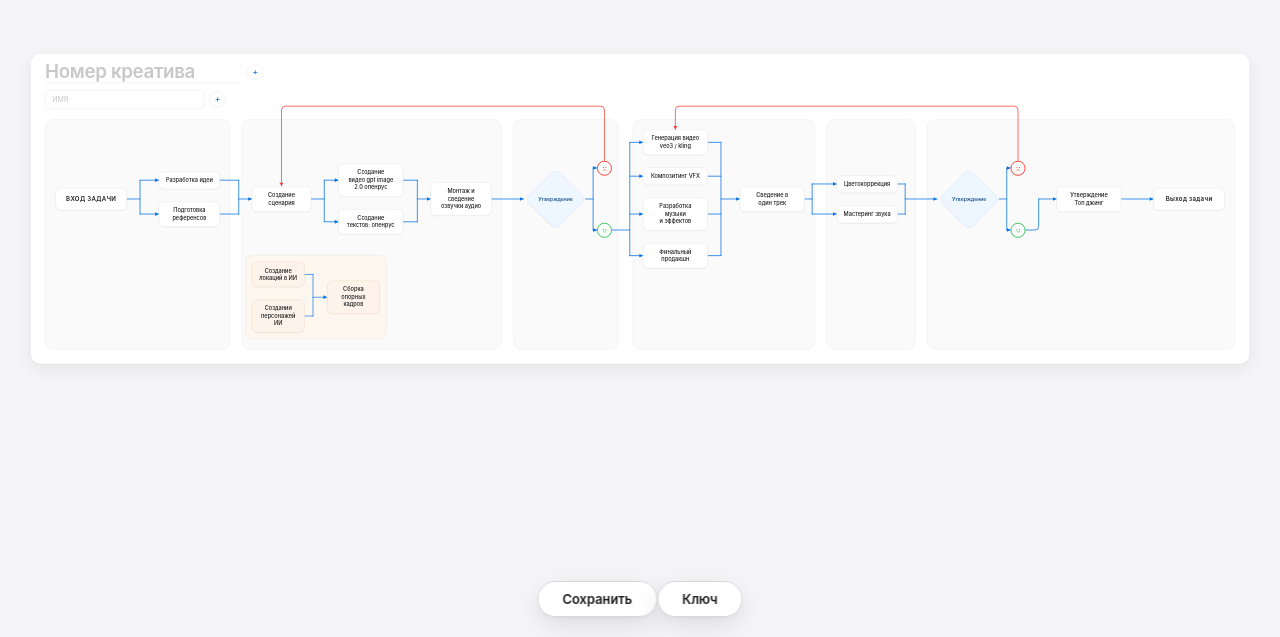
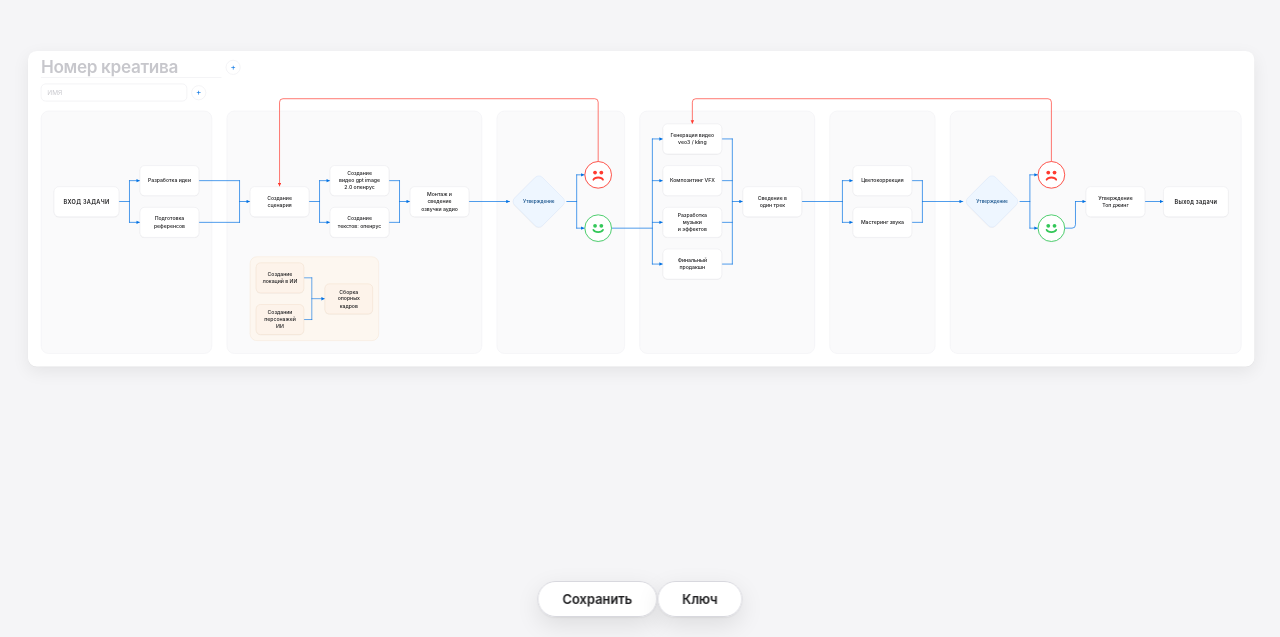
Before and after one commit to sg19803/Games_Pipeline, a plain HTML site: page index.html in a window 1280 px wide. Shown: the part 163-800 px from the top of the page. Drawn offline with Linux system fonts and the light colour scheme.

Commit message:
Схема выровнена по одной сетке: карточки одного размера, стрелки по центру, рамки ровные, смайлики в два раза крупнее

```diff
--- a/index.html
+++ b/index.html
@@ -105,8 +105,8 @@ body{
   box-shadow:0 2px 5px rgba(0,0,0,.07), 0 10px 24px rgba(0,80,160,.14), 0 0 0 3px rgba(0,113,227,.14);
 }
 /* смайлики вместо − и + */
-.node.smiley{width:32px; height:32px; padding:0; border-radius:50%; border-width:2px; background:#fff}
-.node.smiley svg{width:19px; height:19px; display:block}
+.node.smiley{width:64px; height:64px; padding:0; border-radius:50%; border-width:2.5px; background:#fff}
+.node.smiley svg{width:46px; height:46px; display:block}
 .node.smiley.bad{border-color:var(--red); color:var(--red)}
 .node.smiley.good{border-color:var(--green); color:var(--green)}
 .node.smiley:hover{transform:translateY(-1px)}
@@ -189,17 +189,22 @@ body{
   var zoomerEl = document.getElementById('zoomer');
   var scroller = document.getElementById('scroller');
 
-  /* сетка: все зазоры одинаковые */
-  var GAPX = 68;      // между блоками по горизонтали
+  /* сетка: один шаг у всех — карточки одной ширины и высоты,
+     шины строго посередине между столбцами, стрелки только горизонтальные */
+  var W    = 138;     // ширина обычной карточки
+  var KW   = 152;     // ширина «ВХОД ЗАДАЧИ» / «Выход задачи»
+  var BUS  = 24;      // от края карточки до вертикальной шины
+  var PAD  = 30;      // поле внутри рамки блока
+  var FGAP = 34;      // между рамками блоков
+  var HGAP = 42;      // между карточками внутри блока (прямая стрелка)
   var GAPY = 26;      // между карточками в столбце
-  var SUBX = 48;      // между под-колонками внутри блока
-  var SUBX2 = 58;     // то же в блоке 2 — чтобы под ним встала персиковая панель
-  var DGAP = 118;     // после ромба — место под смайлики
-  var PAD  = 22;      // поле внутри рамки блока
-  var STUB = 28;      // длина «носика» перед разветвлением
+  var SM   = 64;      // диаметр смайлика
+  var SM_DY = 62;     // смайлик: насколько выше/ниже оси потока
+  var SM_GAP = 18;    // от точки развилки до края кружка
   var PGAP = 26;      // между персиковыми карточками
   var PPAD = 14;      // поле внутри персиковой панели
   var PGAPY = 44;     // от основного ряда до персиковой панели
+  var PGAPX = 48;     // зазор под вертикальную перемычку в персиковой панели
 
   var R = {};
   var framesOut = [];   /* границы блоков — нужны для сохранения текстов по порядку */
@@ -229,36 +234,37 @@ body{
   function mkSmiley(id, kind) {
     var d = document.createElement('div');
     d.className = 'node smiley ' + kind;
+    /* глаза и рот крупные: сам кружок 64px, лицо занимает почти всё поле */
     d.innerHTML = '<svg viewBox="0 0 24 24" aria-hidden="true">' +
-      '<circle cx="8.6" cy="9.7" r="1.5" fill="currentColor"/>' +
-      '<circle cx="15.4" cy="9.7" r="1.5" fill="currentColor"/>' +
+      '<circle cx="8.2" cy="9.2" r="2.3" fill="currentColor"/>' +
+      '<circle cx="15.8" cy="9.2" r="2.3" fill="currentColor"/>' +
       '<path d="' + (kind === 'bad'
-        ? 'M7.8 17.4c1.3-2.4 7.1-2.4 8.4 0'
-        : 'M7.8 14.6c1.3 2.4 7.1 2.4 8.4 0') +
-      '" fill="none" stroke="currentColor" stroke-width="1.8" stroke-linecap="round"/></svg>';
+        ? 'M6.2 17.9c1.8-3.6 9.8-3.6 11.6 0'
+        : 'M6.2 14.1c1.8 3.6 9.8 3.6 11.6 0') +
+      '" fill="none" stroke="currentColor" stroke-width="2.2" stroke-linecap="round"/></svg>';
     nodesEl.appendChild(d);
     R[id] = { el: d, x: 0, y: 0, w: 0, h: 0 };
   }
 
   /* ---------- 1. содержимое ---------- */
-  mk('in',   'ВХОД ЗАДАЧИ', 152, 'key');
-  mk('b1',   'Разработка идеи', 130);
-  mk('b2',   'Подготовка референсов', 130);
-  mk('scen', 'Создание сценария', 126);
-  mk('v20',  'Создание видео gpt image 2.0 опенрус', 138);
-  mk('txt',  'Создание текстов: опенрус', 138);
-  mk('mont', 'Монтаж и сведение озвучки аудио', 130);
+  mk('in',   'ВХОД ЗАДАЧИ', KW, 'key');
+  mk('b1',   'Разработка идеи', W);
+  mk('b2',   'Подготовка референсов', W);
+  mk('scen', 'Создание сценария', W);
+  mk('v20',  'Создание видео gpt image 2.0 опенрус', W);
+  mk('txt',  'Создание текстов: опенрус', W);
+  mk('mont', 'Монтаж и сведение озвучки аудио', W);
   mk('d1',   'Утверждение', 0, 'diamondWrap');
-  mk('vid',  'Генерация видео veo3 / kling', 138);
-  mk('comp', 'Композитинг VFX', 138);
-  mk('mus',  'Разработка музыки и эффектов', 138);
-  mk('fin',  'Финальный продакшн', 138);
-  mk('sved', 'Сведение в один трек', 138);
-  mk('color','Цветокоррекция', 130);
-  mk('master','Мастеринг звука', 130);
+  mk('vid',  'Генерация видео veo3 / kling', W);
+  mk('comp', 'Композитинг VFX', W);
+  mk('mus',  'Разработка музыки и эффектов', W);
+  mk('fin',  'Финальный продакшн', W);
+  mk('sved', 'Сведение в один трек', W);
+  mk('color','Цветокоррекция', W);
+  mk('master','Мастеринг звука', W);
   mk('d2',   'Утверждение', 0, 'diamondWrap');
-  mk('topj', 'Утверждение Топ джинг', 138);
-  mk('out',  'Выход задачи', 152, 'key');
+  mk('topj', 'Утверждение Топ джинг', W);
+  mk('out',  'Выход задачи', KW, 'key');
   mk('p1', 'Создание локаций в ИИ', 112, 'peach');
   mk('p2', 'Создании персонажей ИИ', 112, 'peach');
   mk('p3', 'Сборка опорных кадров', 112, 'peach');
@@ -273,7 +279,30 @@ body{
   wiresEl.innerHTML = '';
 
   /* замер: ширина задана, высоту даёт сам текст — отсюда «резина» */
+  for (var k0 in R) { R[k0].el.style.height = ''; }
   for (var k in R) { R[k].w = R[k].el.offsetWidth; R[k].h = R[k].el.offsetHeight; }
+
+  /* одна высота у всех обычных карточек: «Композитинг VFX» и «Финальный продакшн»
+     перестают быть разной высоты, столбцы выходят симметричными,
+     а стрелки входят и выходят строго по середине карточки */
+  var FIXED = { d1: 1, d2: 1, bad1: 1, bad2: 1, good1: 1, good2: 1, p1: 1, p2: 1, p3: 1 };
+  var commonH = 0;
+  var kh;
+  for (kh in R) { if (!FIXED[kh]) commonH = Math.max(commonH, R[kh].h); }
+  for (kh in R) {
+    if (FIXED[kh]) continue;
+    R[kh].el.style.height = commonH + 'px';
+    R[kh].h = R[kh].el.offsetHeight;
+  }
+  /* персиковая панель выравнивается внутри себя: три карточки одной высоты */
+  var PEACH = { p1: 1, p2: 1, p3: 1 };
+  var peachH = 0;
+  for (kh in PEACH) peachH = Math.max(peachH, R[kh].h);
+  for (kh in PEACH) {
+    R[kh].el.style.height = peachH + 'px';
+    R[kh].h = R[kh].el.offsetHeight;
+  }
+
   /* раскладка (ось потока y = 0) */
   var axis = 0;
   var F = {};
@@ -299,38 +328,38 @@ body{
   }
 
   var c = 0;
+  var i;
 
-  /* блок 1: вход + развилка */
-  var left1 = c;
+  /* --- блок 1: вход → идея / референсы --- */
   put('in', c, axis);
-  c += R['in'].w + GAPX;
-  var w1 = widest(['b1', 'b2']);
-  stack(['b1', 'b2'], c, axis);
-  var right1 = c + w1;
-  c = right1 + GAPX;
+  var bus1 = R['in'].x + R['in'].w + BUS;      /* шина развилки после входа */
+  var bX = bus1 + BUS;
+  stack(['b1', 'b2'], bX, axis);
+  var F1 = { l: c - PAD, r: bX + widest(['b1', 'b2']) + PAD };
 
-  /* блок 2: сценарий → (видео | тексты) → монтаж */
-  var left2 = c;
-  put('scen', c, axis);
-  c += R.scen.w + SUBX2;
-  stack(['v20', 'txt'], c, axis);
-  c += widest(['v20', 'txt']) + SUBX2;
-  put('mont', c, axis);
-  var right2 = c + R.mont.w;
+  /* --- блок 2: сценарий → видео / тексты → монтаж --- */
+  var f2l = F1.r + FGAP;
+  var bus2 = f2l + PAD;                        /* шина слияния перед сценарием */
+  var scenX = bus2 + BUS;
+  put('scen', scenX, axis);
+  var bus3 = scenX + R.scen.w + BUS;           /* шина развилки сценария */
+  var vX = bus3 + BUS;
+  stack(['v20', 'txt'], vX, axis);
+  var bus4 = vX + widest(['v20', 'txt']) + BUS; /* шина слияния перед монтажом */
+  var montX = bus4 + BUS;
+  put('mont', montX, axis);
+  var F2 = { l: f2l, r: montX + R.mont.w + PAD };
   F.mainBot2 = bottomOf(['scen', 'v20', 'txt', 'mont']);
-  c = right2 + GAPX;
 
   /* персиковая панель — второй ряд внутри блока 2, как на референсе:
      две карточки друг над другом сходятся в одну «Сборка опорных кадров» */
   var panelTop = F.mainBot2 + PGAPY;
   var pCol = ['p1', 'p2'];
-  var i;
   var pColH = R.p1.h + PGAP + R.p2.h;
-  var pColX = left2;
+  var pColX = scenX + PPAD;                    /* левый край панели ровно по столбцу карточек */
   R.p1.x = pColX; R.p1.y = panelTop + PPAD;
   R.p2.x = pColX; R.p2.y = R.p1.y + R.p1.h + PGAP;
   /* правая карточка стоит ровно между двумя левыми */
-  var PGAPX = 48;   /* зазор под вертикальную перемычку — как на референсе */
   R.p3.x = pColX + widest(pCol) + PGAPX;
   R.p3.y = R.p1.y + (pColH - R.p3.h) / 2;
   var pGroupW = widest(pCol) + PGAPX + R.p3.w;
@@ -342,48 +371,51 @@ body{
     b: panelTop + PPAD * 2 + pColH
   };
 
-  /* блок 3: первое «Утверждение» */
-  put('d1', c, axis);
-  var left3 = R.d1.x, right3 = R.d1.x + R.d1.w;
-  c = right3 + DGAP;
+  /* --- блок 3: первое «Утверждение» и два смайлика --- */
+  var f3l = F2.r + FGAP;
+  put('d1', f3l + PAD, axis);
+  var br1 = R.d1.x + R.d1.w + 20;              /* точка развилки сразу после ромба */
+  var sm1x = br1 + SM_GAP + SM / 2;            /* центр красного и зелёного кружка */
+  R.bad1.x = sm1x - SM / 2;  R.bad1.y = axis - SM_DY - SM / 2;
+  R.good1.x = sm1x - SM / 2; R.good1.y = axis + SM_DY - SM / 2;
+  var F3 = { l: f3l, r: sm1x + SM / 2 + PAD };
 
-  /* блок 4: четыре ветки → сведение */
-  var left4 = c;
-  var w4 = widest(['vid', 'comp', 'mus', 'fin']);
-  stack(['vid', 'comp', 'mus', 'fin'], c, axis);
-  c += w4 + GAPX;
-  put('sved', c, axis);
-  var right4 = c + R.sved.w;
-  c = right4 + GAPX;
+  /* --- блок 4: четыре ветки → сведение --- */
+  var f4l = F3.r + FGAP;
+  var bus5 = f4l + PAD;                        /* шина четырёх веток */
+  var v4X = bus5 + BUS;
+  stack(['vid', 'comp', 'mus', 'fin'], v4X, axis);
+  var bus6 = v4X + widest(['vid', 'comp', 'mus', 'fin']) + BUS;  /* шина слияния */
+  var svedX = bus6 + BUS;
+  put('sved', svedX, axis);
+  var F4 = { l: f4l, r: svedX + R.sved.w + PAD };
 
-  /* блок 5: цвет и звук — две ветки параллельно, как на референсе */
-  var left5 = c;
-  stack(['color', 'master'], c, axis);
-  var right5 = c + widest(['color', 'master']) + 16;   /* +16 — место под слияние ветвей */
-  c = right5 + GAPX;
+  /* --- блок 5: цвет и звук — две ветки параллельно --- */
+  var f5l = F4.r + FGAP;
+  var bus7 = f5l + PAD;
+  var cX = bus7 + BUS;
+  stack(['color', 'master'], cX, axis);
+  var bus8 = cX + widest(['color', 'master']) + BUS;
+  var F5 = { l: f5l, r: bus8 + PAD };
 
-  /* блок 6: второе «Утверждение» → джингл → выход */
-  var left6 = c;
-  put('d2', c, axis);
-  c += R.d2.w + DGAP;
-  put('topj', c, axis);
-  c += R.topj.w + GAPX;
-  put('out', c, axis);
-  var right6 = c + R.out.w;
+  /* --- блок 6: второе «Утверждение» → джингл → выход --- */
+  var f6l = F5.r + FGAP;
+  put('d2', f6l + PAD, axis);
+  var br2 = R.d2.x + R.d2.w + 20;
+  var sm2x = br2 + SM_GAP + SM / 2;
+  R.bad2.x = sm2x - SM / 2;  R.bad2.y = axis - SM_DY - SM / 2;
+  R.good2.x = sm2x - SM / 2; R.good2.y = axis + SM_DY - SM / 2;
+  var jx = sm2x + SM / 2 + BUS;                /* «да» выходит вправо и поднимается на ось */
+  var topjX = jx + BUS;
+  put('topj', topjX, axis);
+  var outX = topjX + R.topj.w + HGAP;
+  put('out', outX, axis);
+  var F6 = { l: f6l, r: outX + R.out.w + PAD };
 
-  /* смайлики: красный «нет» сверху, зелёный «да» снизу */
-  var SMILEY_DY = 66;
-  var sxA = right3 + 36, sxB = R.d2.x + R.d2.w + 36;
-  R.bad1.x = sxA - R.bad1.w / 2;  R.bad1.y = axis - SMILEY_DY - R.bad1.h / 2;
-  R.good1.x = sxA - R.good1.w / 2; R.good1.y = axis + SMILEY_DY - R.good1.h / 2;
-  R.bad2.x = sxB - R.bad2.w / 2;  R.bad2.y = axis - SMILEY_DY - R.bad2.h / 2;
-  R.good2.x = sxB - R.good2.w / 2; R.good2.y = axis + SMILEY_DY - R.good2.h / 2;
-  F.sxA = sxA; F.sxB = sxB;
   /* ---------- 3. рамки блоков и общий сдвиг ---------- */
   var minT = Infinity, maxB = -Infinity;
   for (var kk in R) {
     if (kk === 'p1' || kk === 'p2' || kk === 'p3') continue;
-    if (kk.indexOf('bad') === 0 || kk.indexOf('good') === 0) continue;
     minT = Math.min(minT, R[kk].y);
     maxB = Math.max(maxB, R[kk].y + R[kk].h);
   }
@@ -391,14 +423,9 @@ body{
   /* все рамки одной высоты: низ считается и по персиковой панели, иначе блок 2 торчит */
   var frameBot = Math.max(maxB, F.panel.b) + PAD;
 
-  var frames = [
-    { l: left1 - PAD, r: right1 + PAD, t: frameTop, b: frameBot },
-    { l: left2 - PAD, r: right2 + PAD, t: frameTop, b: frameBot },
-    { l: left3 - PAD, r: left4 - 52, t: frameTop, b: frameBot },
-    { l: left4 - PAD, r: right4 + PAD, t: frameTop, b: frameBot },
-    { l: left5 - PAD, r: right5 + PAD, t: frameTop, b: frameBot },
-    { l: left6 - PAD, r: right6 + PAD, t: frameTop, b: frameBot }
-  ];
+  var frames = [F1, F2, F3, F4, F5, F6].map(function (f) {
+    return { l: f.l, r: f.r, t: frameTop, b: frameBot };
+  });
 
   framesOut = frames;
   panelOut = F.panel;
@@ -409,7 +436,7 @@ body{
     fB = Math.max(fB, frames[i].b);
   }
   var OX = -fL, OY = -frameTop;
-  var W = Math.round(fR - fL), H = Math.round(fB - frameTop);
+  var stageW = Math.round(fR - fL), stageH = Math.round(fB - frameTop);
   var busY = frameTop - 28;   /* шина возврата — над рамками */
 
   /* ставим всё на свои места */
@@ -434,11 +461,11 @@ body{
   pn.style.height = Math.round(F.panel.b - F.panel.t) + 'px';
   framesEl.appendChild(pn);
 
-  stageEl.style.width = W + 'px';
-  stageEl.style.height = H + 'px';
-  wiresEl.setAttribute('width', W);
-  wiresEl.setAttribute('height', H);
-  wiresEl.setAttribute('viewBox', '0 0 ' + W + ' ' + H);
+  stageEl.style.width = stageW + 'px';
+  stageEl.style.height = stageH + 'px';
+  wiresEl.setAttribute('width', stageW);
+  wiresEl.setAttribute('height', stageH);
+  wiresEl.setAttribute('viewBox', '0 0 ' + stageW + ' ' + stageH);
   /* ---------- 4. линии ---------- */
   function svg(tag, attrs) {
     var e = document.createElementNS(NS, tag);
@@ -493,79 +520,74 @@ body{
   function YT(k) { return R[k].y; }
 
   /* вход → две ветки */
-  wire([[X2('in'), axis], [X2('in') + STUB, axis]], 'b');
-  wire([[X2('in') + STUB, YC('b1')], [X2('in') + STUB, YC('b2')]], 'b');
-  wire([[X2('in') + STUB, YC('b1')], [X1('b1'), YC('b1')]], 'b', 'ab');
-  wire([[X2('in') + STUB, YC('b2')], [X1('b2'), YC('b2')]], 'b', 'ab');
+  wire([[X2('in'), axis], [bus1, axis]], 'b');
+  wire([[bus1, YC('b1')], [bus1, YC('b2')]], 'b');
+  wire([[bus1, YC('b1')], [X1('b1'), YC('b1')]], 'b', 'ab');
+  wire([[bus1, YC('b2')], [X1('b2'), YC('b2')]], 'b', 'ab');
 
   /* две ветки → сценарий */
-  wire([[X2('b1'), YC('b1')], [X1('scen') - STUB, YC('b1')]], 'b');
-  wire([[X2('b2'), YC('b2')], [X1('scen') - STUB, YC('b2')]], 'b');
-  wire([[X1('scen') - STUB, YC('b1')], [X1('scen') - STUB, YC('b2')]], 'b');
-  wire([[X1('scen') - STUB, axis], [X1('scen'), axis]], 'b', 'ab');
+  wire([[X2('b1'), YC('b1')], [bus2, YC('b1')]], 'b');
+  wire([[X2('b2'), YC('b2')], [bus2, YC('b2')]], 'b');
+  wire([[bus2, YC('b1')], [bus2, YC('b2')]], 'b');
+  wire([[bus2, axis], [X1('scen'), axis]], 'b', 'ab');
 
   /* сценарий → видео / тексты → монтаж */
-  wire([[X2('scen'), axis], [X2('scen') + STUB, axis]], 'b');
-  wire([[X2('scen') + STUB, YC('v20')], [X2('scen') + STUB, YC('txt')]], 'b');
-  wire([[X2('scen') + STUB, YC('v20')], [X1('v20'), YC('v20')]], 'b', 'ab');
-  wire([[X2('scen') + STUB, YC('txt')], [X1('txt'), YC('txt')]], 'b', 'ab');
-  wire([[X2('v20'), YC('v20')], [X1('mont') - STUB, YC('v20')]], 'b');
-  wire([[X2('txt'), YC('txt')], [X1('mont') - STUB, YC('txt')]], 'b');
-  wire([[X1('mont') - STUB, YC('v20')], [X1('mont') - STUB, YC('txt')]], 'b');
-  wire([[X1('mont') - STUB, axis], [X1('mont'), axis]], 'b', 'ab');
+  wire([[X2('scen'), axis], [bus3, axis]], 'b');
+  wire([[bus3, YC('v20')], [bus3, YC('txt')]], 'b');
+  wire([[bus3, YC('v20')], [X1('v20'), YC('v20')]], 'b', 'ab');
+  wire([[bus3, YC('txt')], [X1('txt'), YC('txt')]], 'b', 'ab');
+  wire([[X2('v20'), YC('v20')], [bus4, YC('v20')]], 'b');
+  wire([[X2('txt'), YC('txt')], [bus4, YC('txt')]], 'b');
+  wire([[bus4, YC('v20')], [bus4, YC('txt')]], 'b');
+  wire([[bus4, axis], [X1('mont'), axis]], 'b', 'ab');
 
   /* монтаж → утверждение */
   wire([[X2('mont'), axis], [X1('d1'), axis]], 'b', 'ab');
-  /* «Утверждение»: смайлики, красный возврат, зелёный выход */
-  function gate(dId, badId, goodId, targetId) {
+
+  /* «Утверждение»: развилка на смайлики, красный возврат, зелёный выход */
+  function gate(dId, badId, goodId, brX, targetId) {
     var bcx = R[badId].x + R[badId].w / 2;         /* центр красного кружка */
-    var fx = X2(dId) + 12;                         /* развилка сразу после ромба */
-    wire([[X2(dId) - 4, axis], [fx, axis]], 'b');
-    wire([[fx, YC(badId)], [fx, YC(goodId)]], 'b');
+    wire([[X2(dId) - 3, axis], [brX, axis]], 'b');
+    wire([[brX, YC(badId)], [brX, YC(goodId)]], 'b');
     /* стрелки входят в кружки слева — как на референсе */
-    wire([[fx, YC(badId)], [X1(badId), YC(badId)]], 'b', 'ab');
-    wire([[fx, YC(goodId)], [X1(goodId), YC(goodId)]], 'b', 'ab');
+    wire([[brX, YC(badId)], [X1(badId), YC(badId)]], 'b', 'ab');
+    wire([[brX, YC(goodId)], [X1(goodId), YC(goodId)]], 'b', 'ab');
     var tx = X1(targetId) + R[targetId].w / 2;
     /* красный возврат: из верхнего кружка вверх, по шине назад, вниз в целевой блок */
     wire([[bcx, YT(badId)], [bcx, busY], [tx, busY], [tx, YT(targetId)]], 'r', 'ar');
   }
-  gate('d1', 'bad1', 'good1', 'scen');
-  gate('d2', 'bad2', 'good2', 'vid');
+  gate('d1', 'bad1', 'good1', br1, 'scen');
+  gate('d2', 'bad2', 'good2', br2, 'vid');
 
   /* «да» → четыре ветки */
-  var fanX = X1('vid') - STUB;
   var fanYs = [YC('vid'), YC('comp'), YC('mus'), YC('fin'), YC('good1')];
-  wire([[X2('good1'), YC('good1')], [fanX, YC('good1')]], 'b');
-  wire([[fanX, Math.min.apply(null, fanYs)], [fanX, Math.max.apply(null, fanYs)]], 'b');
+  wire([[X2('good1'), YC('good1')], [bus5, YC('good1')]], 'b');
+  wire([[bus5, Math.min.apply(null, fanYs)], [bus5, Math.max.apply(null, fanYs)]], 'b');
   ['vid', 'comp', 'mus', 'fin'].forEach(function (k) {
-    wire([[fanX, YC(k)], [X1(k), YC(k)]], 'b', 'ab');
+    wire([[bus5, YC(k)], [X1(k), YC(k)]], 'b', 'ab');
   });
 
   /* четыре ветки → сведение */
-  var mX = Math.max(X2('vid'), X2('comp'), X2('mus'), X2('fin')) + STUB;
   ['vid', 'comp', 'mus', 'fin'].forEach(function (k) {
-    wire([[X2(k), YC(k)], [mX, YC(k)]], 'b');
+    wire([[X2(k), YC(k)], [bus6, YC(k)]], 'b');
   });
-  wire([[mX, YC('vid')], [mX, YC('fin')]], 'b');
-  wire([[mX, axis], [X1('sved'), axis]], 'b', 'ab');
+  wire([[bus6, YC('vid')], [bus6, YC('fin')]], 'b');
+  wire([[bus6, axis], [X1('sved'), axis]], 'b', 'ab');
 
   /* сведение → развилка → цвет и звук (параллельно) → слияние → второе утверждение */
-  var f5 = X2('sved') + 16;
-  wire([[X2('sved'), axis], [f5, axis]], 'b');
-  wire([[f5, YC('color')], [f5, YC('master')]], 'b');
+  wire([[X2('sved'), axis], [bus7, axis]], 'b');
+  wire([[bus7, YC('color')], [bus7, YC('master')]], 'b');
   ['color', 'master'].forEach(function (k) {
-    wire([[f5, YC(k)], [X1(k), YC(k)]], 'b', 'ab');
+    wire([[bus7, YC(k)], [X1(k), YC(k)]], 'b', 'ab');
   });
-  var m5 = Math.max(X2('color'), X2('master')) + 16;
   ['color', 'master'].forEach(function (k) {
-    wire([[X2(k), YC(k)], [m5, YC(k)]], 'b');
+    wire([[X2(k), YC(k)], [bus8, YC(k)]], 'b');
   });
-  wire([[m5, YC('color')], [m5, YC('master')]], 'b');
-  wire([[m5, axis], [X1('d2'), axis]], 'b', 'ab');
+  wire([[bus8, YC('color')], [bus8, YC('master')]], 'b');
+  wire([[bus8, axis], [X1('d2'), axis]], 'b', 'ab');
 
 
   /* «да» → джингл → выход */
-  var jx = X2('good2') + STUB;
   wire([[X2('good2'), YC('good2')], [jx, YC('good2')], [jx, axis]], 'b');
   wire([[jx, axis], [X1('topj'), axis]], 'b', 'ab');
   wire([[X2('topj'), axis], [X1('out'), axis]], 'b', 'ab');
```
